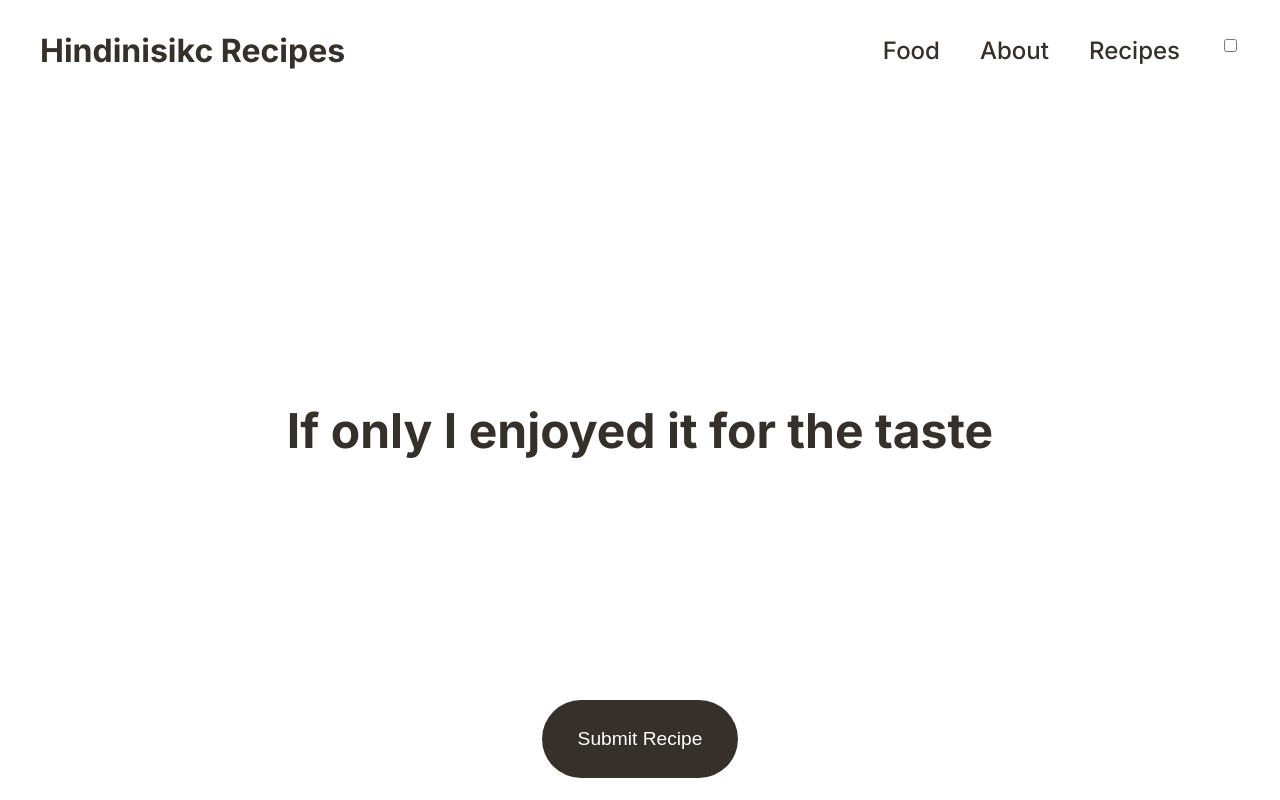
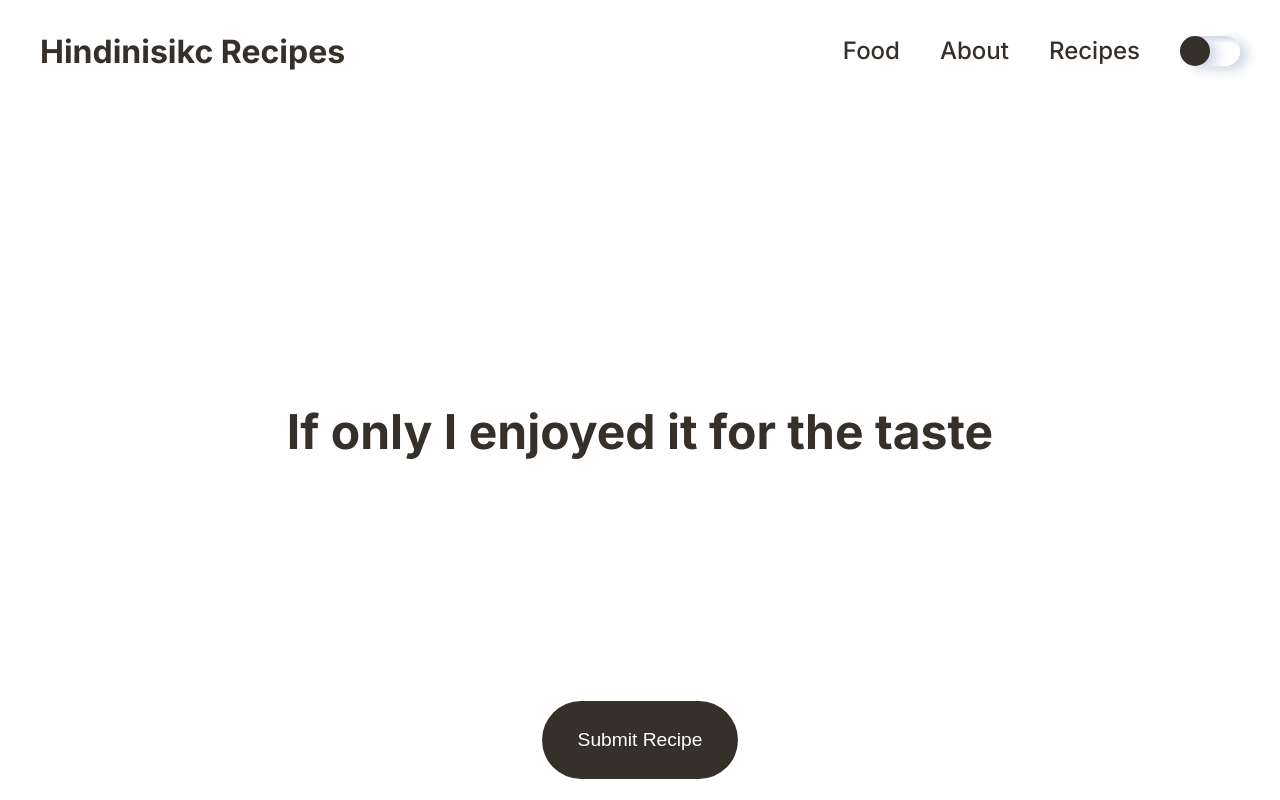
Before and after one commit to hindinisikc/hindinisikc_recipes, a plain HTML site: page index.html in a window 1280 px wide. Drawn offline with Linux system fonts and the light colour scheme.

Commit message:
clean up

```diff
--- a/css/style.css
+++ b/css/style.css
@@ -1,5 +1,6 @@
 @import url('https://fonts.googleapis.com/css2?family=Inter:ital,opsz,wght@0,14..32,100..900;1,14..32,100..900&display=swap');
-
+@import 'header.css';
+@import 'uiverse.css';
 
 :root {
   --primary-color: #ffffff;
--- a/index.html
+++ b/index.html
@@ -5,7 +5,7 @@
     <meta name="viewport" content="width=device-width, initial-scale=1.0">
     <title>Recipes</title>
     <link rel="stylesheet" href="css/style.css">
-    <link rel="stylesheet" href="css/header.css">
+
 
 </head>
 <body>
```
